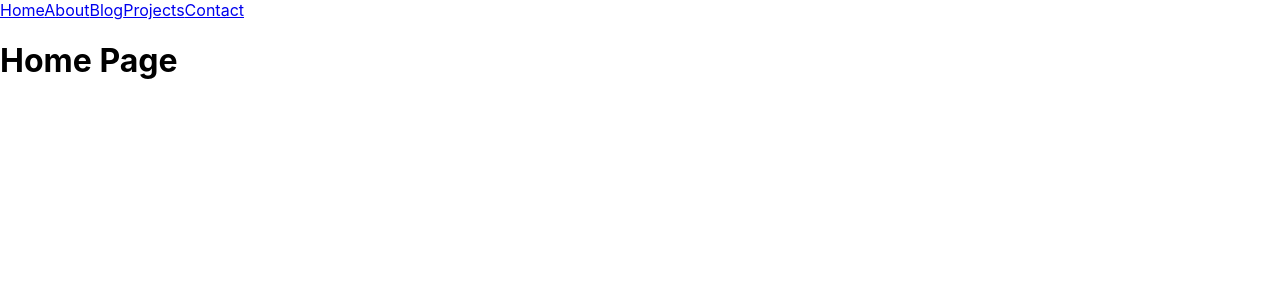
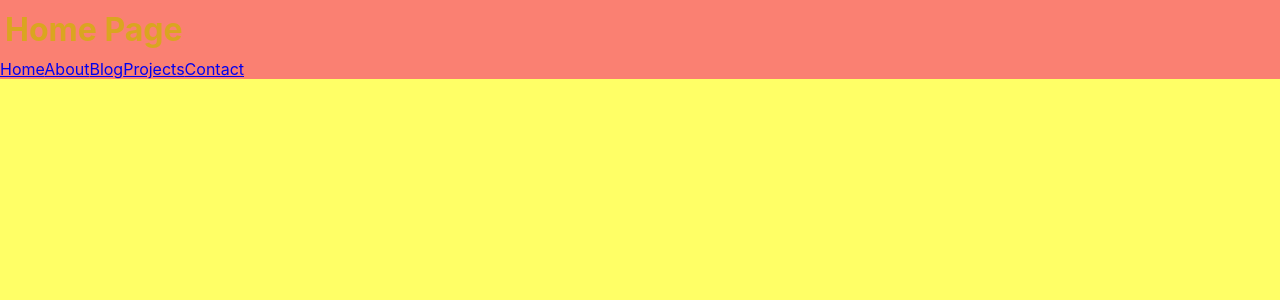
Before and after one commit to MomentaiBro/MomentaiDev, a React (Create React App) app: page / in a window 1280 px wide. Shown: the top 300 px of the page. Built offline with nearby package versions, Linux system fonts and the light colour scheme.

Commit message:
started styling

```diff
--- a/src/App.css
+++ b/src/App.css
@@ -1,38 +1,33 @@
-.App {
-  text-align: center;
+
+*{
+  padding: 0;
+  margin: 0;
+  background: salmon;
 }
 
-.App-logo {
-  height: 40vmin;
-  pointer-events: none;
+html, body{
+  background: #ff6;
 }
 
-@media (prefers-reduced-motion: no-preference) {
-  .App-logo {
-    animation: App-logo-spin infinite 20s linear;
-  }
+.title {
+  font-size: 2em;
+  padding: 10px 5px;
+  /* color: whitesmoke; */
+
 }
 
-.App-header {
-  background-color: #282c34;
-  min-height: 100vh;
-  display: flex;
-  flex-direction: column;
-  align-items: center;
-  justify-content: center;
-  font-size: calc(10px + 2vmin);
-  color: white;
+/* Home */
+.home__title{
+  color: goldenrod;
 }
+/* About */
 
-.App-link {
-  color: #61dafb;
-}
+/* Blog */
 
-@keyframes App-logo-spin {
-  from {
-    transform: rotate(0deg);
-  }
-  to {
-    transform: rotate(360deg);
-  }
-}
+/* Contact */
+
+/* NavBar */
+
+/* Project */
+
+/* SinglePost */
--- a/src/App.js
+++ b/src/App.js
@@ -11,7 +11,9 @@ import './App.css';
 function App() {
   return (
     <BrowserRouter>
-    <NavBar />
+      <div className="clr-sqr">
+
+      </div>
       <Switch>
         <Route component={Home} path='/' exact/>
         <Route component={About} path='/about' />
@@ -20,6 +22,7 @@ function App() {
         <Route component={Project} path='/project' />
         <Route component={Contact} path='/contact' />
       </Switch>
+      <NavBar />
     </BrowserRouter>
   );
 }
--- a/src/components/About.js
+++ b/src/components/About.js
@@ -2,6 +2,6 @@ import React from "react"
 
 export default function About() {
     return(
-        <h1>About Page</h1>
+        <h1 className="about__title title">About Page</h1>
     )
 }
--- a/src/components/Blog.js
+++ b/src/components/Blog.js
@@ -2,6 +2,6 @@ import React from "react"
 
 export default function Blog() {
     return(
-        <h1>Blog Page</h1>
+        <h1 className="blog__title title">Blog Page</h1>
     )
 }
--- a/src/components/Contact.js
+++ b/src/components/Contact.js
@@ -2,7 +2,7 @@ import React from "react"
 
 export default function Contact() {
     return(
-        <h1>Contact Page...again</h1>
+        <h1 className="contact__title title">Contact Page...again</h1>
 
     )
 }
--- a/src/components/Home.js
+++ b/src/components/Home.js
@@ -2,6 +2,6 @@ import React from "react"
 
 export default function Home() {
     return(
-        <h1>Home Page</h1>
+        <h1 className="home__title title">Home Page</h1>
     )
 }
--- a/src/components/NavBar.js
+++ b/src/components/NavBar.js
@@ -3,7 +3,7 @@ import { NavLink } from "react-router-dom"
 
 export default function NavBar() {
     return(
-        <header>
+        <footer>
             <div className="NavBar__">
                 <nav>
                     <NavLink to='/' exact>
@@ -23,6 +23,6 @@ export default function NavBar() {
                     </NavLink>
                 </nav>
             </div>
-        </header>
+        </footer>
     )
 }
--- a/src/components/Project.js
+++ b/src/components/Project.js
@@ -2,6 +2,6 @@ import React from "react"
 
 export default function Project() {
     return(
-        <h1>Project Page</h1>
+        <h1 className="project__title title">Project Page</h1>
     )
 }
```
